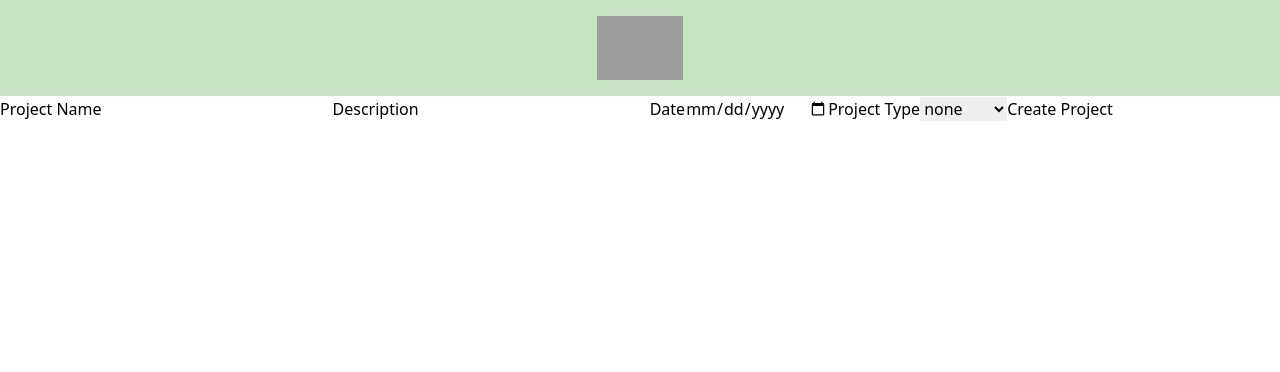
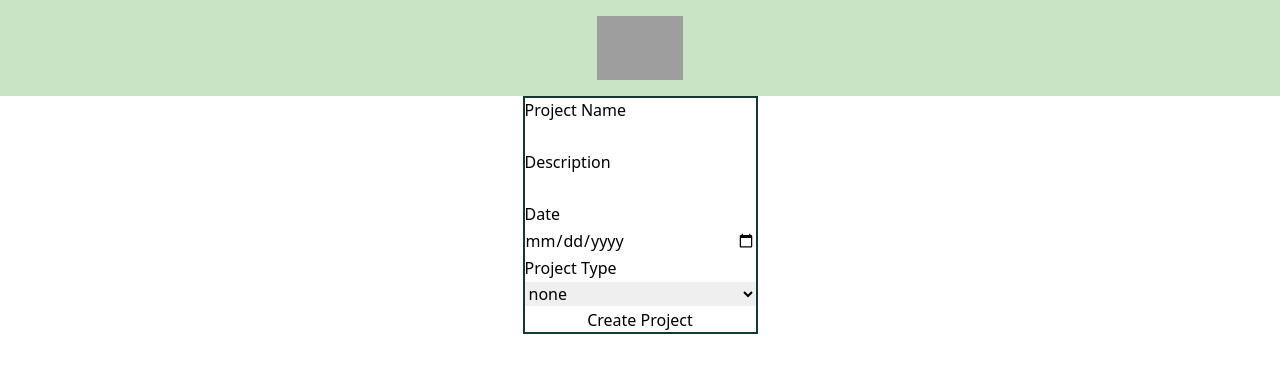
Before and after one commit to Hugosuavez/project_manager, a React (Vite) app: page / in a window 1280 px wide. Shown: the top 372 px of the page. Built offline with nearby package versions, Linux system fonts and the light colour scheme; grey boxes are pictures that could not be loaded.

Commit message:
add basic styling

```diff
--- a/src/ProjectForm.tsx
+++ b/src/ProjectForm.tsx
@@ -10,10 +10,10 @@
         projectType: "",
       });
 
-      console.log(formInputs)
+
 
     return (
-        <form action="" >
+        <form action="" className="flex flex-col mx-auto space-y-0.5 border-2 border-green">
             <label htmlFor="">Project Name</label>
             <input type="text" value={formInputs.name} onChange={(e) =>
             setFormInputs({ ...formInputs, name: e.target.value })
```
